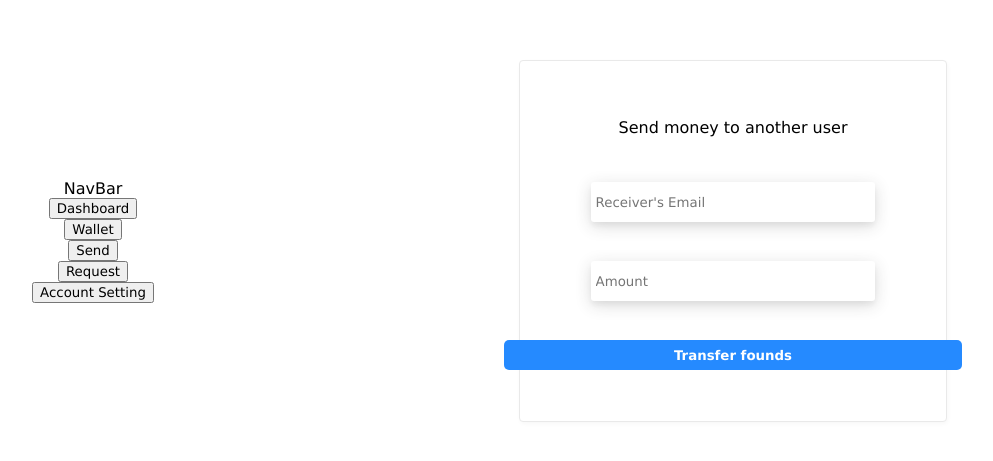
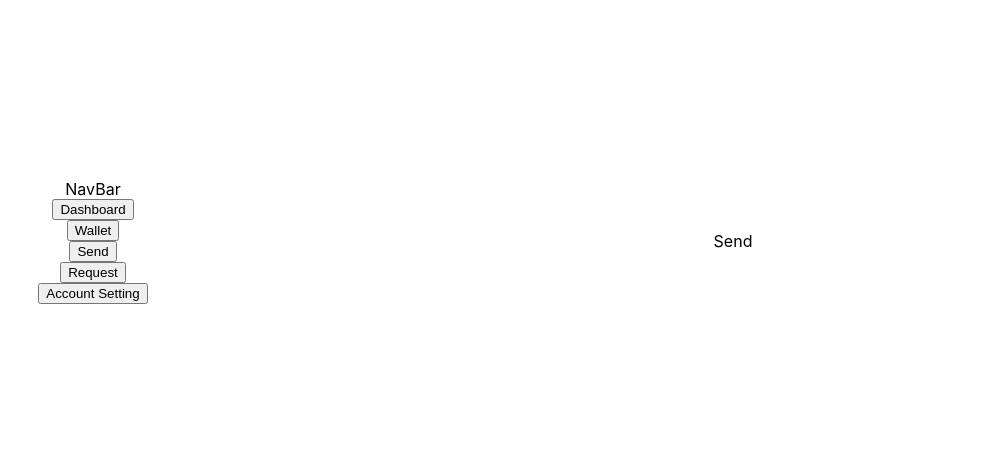
Before and after one commit to nds-fsd/paypal-frontend, a React (Create React App) app: page /main/send in a window 1280 px wide. Shown: the part 159-620 px from the top of the page, without its empty margins (67-1060 px from the left). Built offline with nearby package versions, Linux system fonts and the light colour scheme.

Commit message:
send como dev y useform

```diff
--- a/src/Components/Send/FormularioPago/formulariopago.module.css
+++ b/src/Components/Send/FormularioPago/formulariopago.module.css
@@ -64,7 +64,7 @@
     border-radius: 5px;
     color: white;
     font-weight: 700;
-
+    cursor: pointer;
 }
 
 NavButton{
--- a/src/Components/Send/Send.js
+++ b/src/Components/Send/Send.js
@@ -1,10 +1,9 @@
-import FormularioPago from "./FormularioPago/FormularioPago.js";
 import styles from "./send.module.css"
 
 const Send = () => {
     return(
         <div className = {styles.send}>
-            <FormularioPago></FormularioPago>
+            Send
         </div>
     )
 }
```
